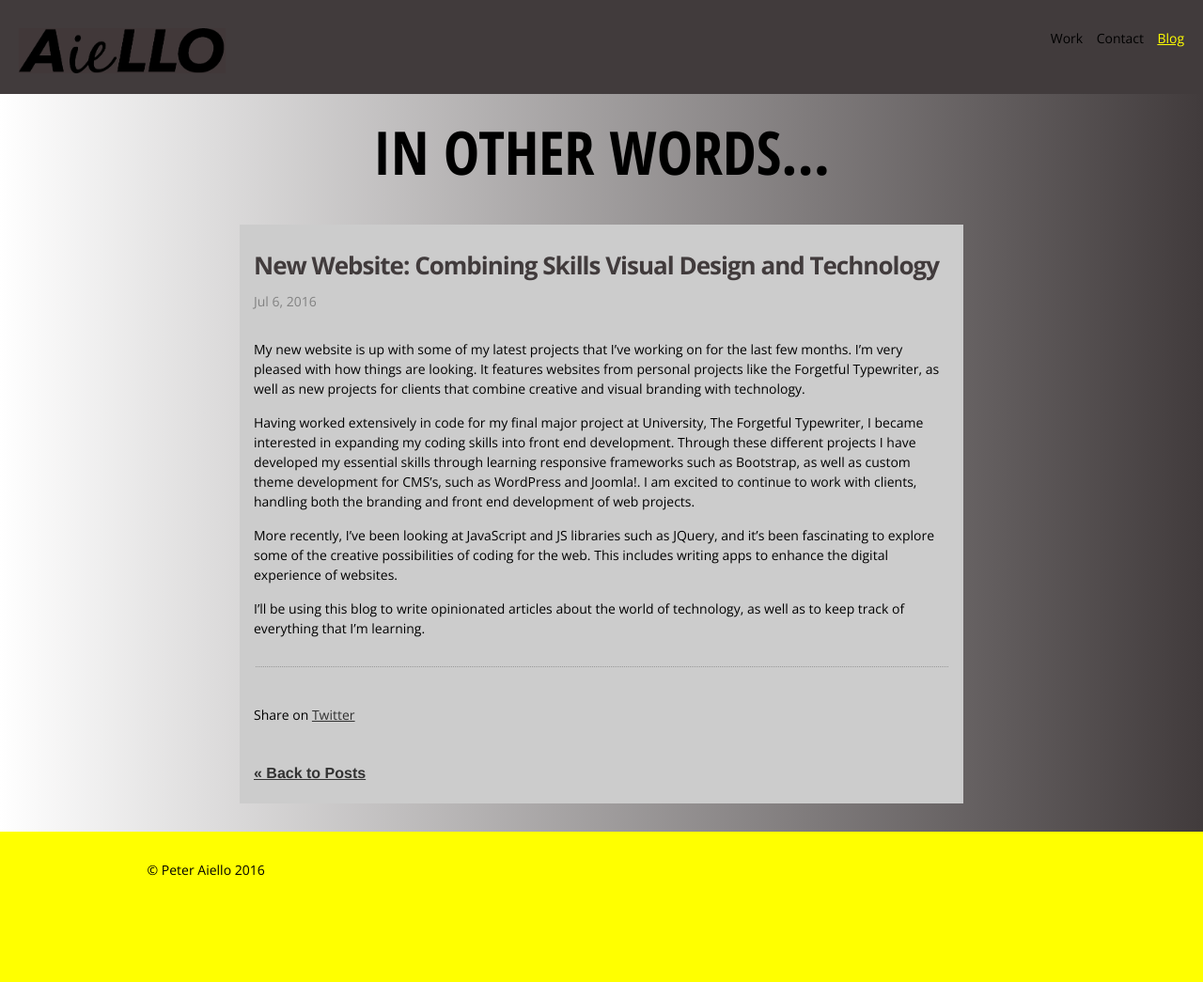
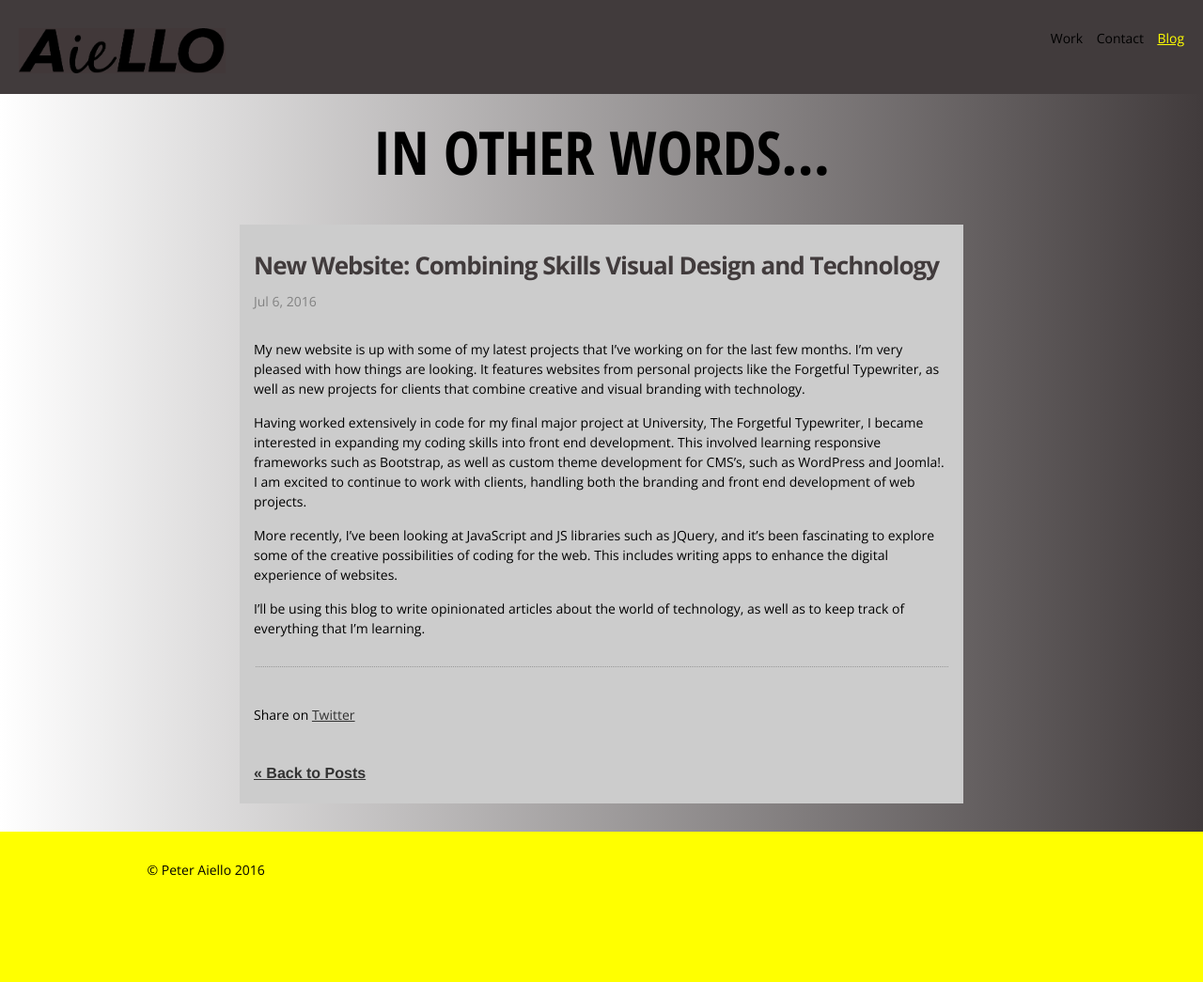
Before and after one commit to iedesigner/blog.github.io, a Jekyll site: the page built from _posts/2016-07-06-new-website.markdown, in a window 1280 px wide. Shown: the whole page at 94% size. Built offline with Jekyll 4.4.1, drawn with Linux system fonts in a browser that asks for light colours.

Commit message:
publish changes

```diff
--- a/_posts/2016-07-06-new-website.markdown
+++ b/_posts/2016-07-06-new-website.markdown
@@ -7,7 +7,7 @@ categories: website development
 
 My new website is up with some of my latest projects that I've working on for the last few months. I'm very pleased with how things are looking. It features websites from personal projects like the Forgetful Typewriter, as well as new projects for clients that combine creative and visual branding with technology.
 
-Having  worked extensively in code for my final major project at University, The Forgetful Typewriter, I became interested in expanding my coding skills into front end development. Through these different projects I have developed my essential skills through learning responsive frameworks such as Bootstrap, as well as custom theme development for CMS's, such as WordPress and Joomla!. I am excited to continue to work with clients, handling both the branding and front end development of web projects.
+Having  worked extensively in code for my final major project at University, The Forgetful Typewriter, I became interested in expanding my coding skills into front end development. This involved learning responsive frameworks such as Bootstrap, as well as custom theme development for CMS's, such as WordPress and Joomla!. I am excited to continue to work with clients, handling both the branding and front end development of web projects.
 
 More recently, I've been looking at JavaScript and JS libraries such as JQuery, and it's been fascinating to explore some of the creative possibilities of coding for the web. This includes writing apps to enhance the digital experience of websites.
 
```
